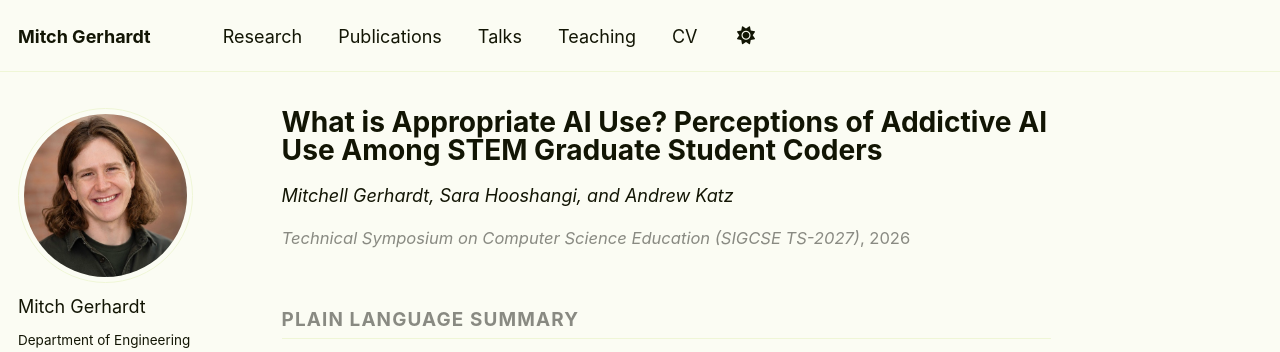
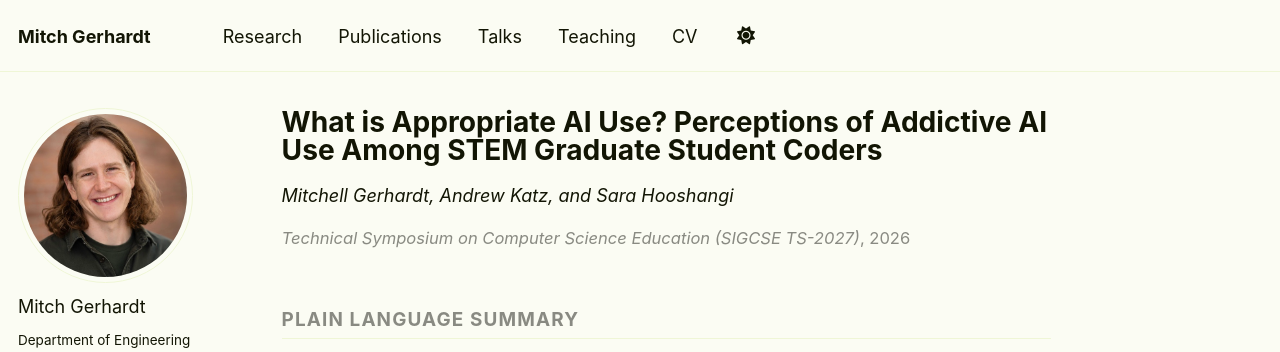
Before and after one commit to mitchg10/mitchg10.github.io, a Jekyll site: the page built from _publications/2026-01-02-Addictive-GAI-Use-STEM-Graduate-Students.md, in a window 1280 px wide and 900 px high. Shown: the top 352 px of the window. Built offline with Jekyll 4.4.1, drawn with Linux system fonts in a browser that asks for light colours; some web fonts are replaced.

```diff
--- a/_publications/2026-01-02-Addictive-GAI-Use-STEM-Graduate-Students.md
+++ b/_publications/2026-01-02-Addictive-GAI-Use-STEM-Graduate-Students.md
@@ -1,6 +1,6 @@
 ---
 title: "What is Appropriate AI Use? Perceptions of Addictive AI Use Among STEM Graduate Student Coders"
-author: "Mitchell Gerhardt, Sara Hooshangi, and Andrew Katz"
+author: "Mitchell Gerhardt, Andrew Katz, and Sara Hooshangi"
 collection: publications
 category: conferences
 permalink: /publication/2026-01-02-Addictive-GAI-Use-STEM-Graduate-Students
```
Also changed, not shown: _pages/cv.md (+1 -1 lines).
